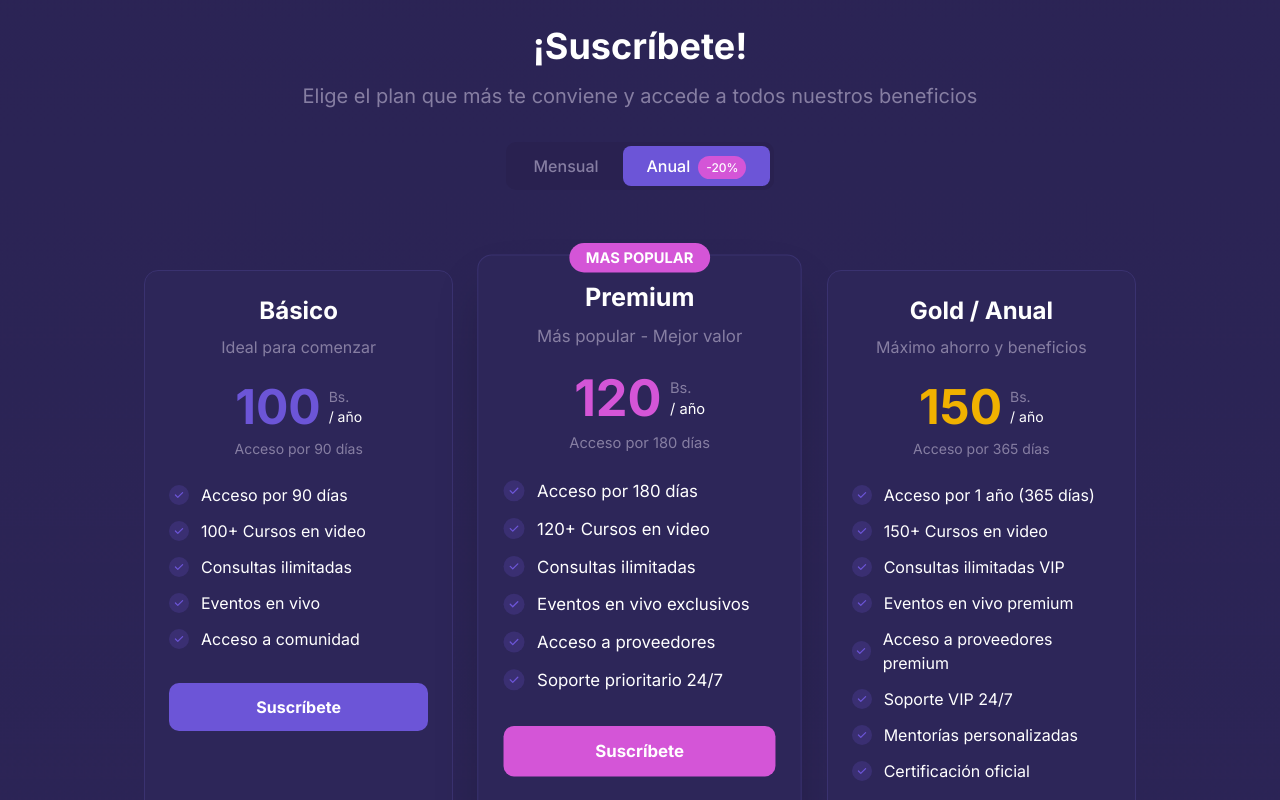
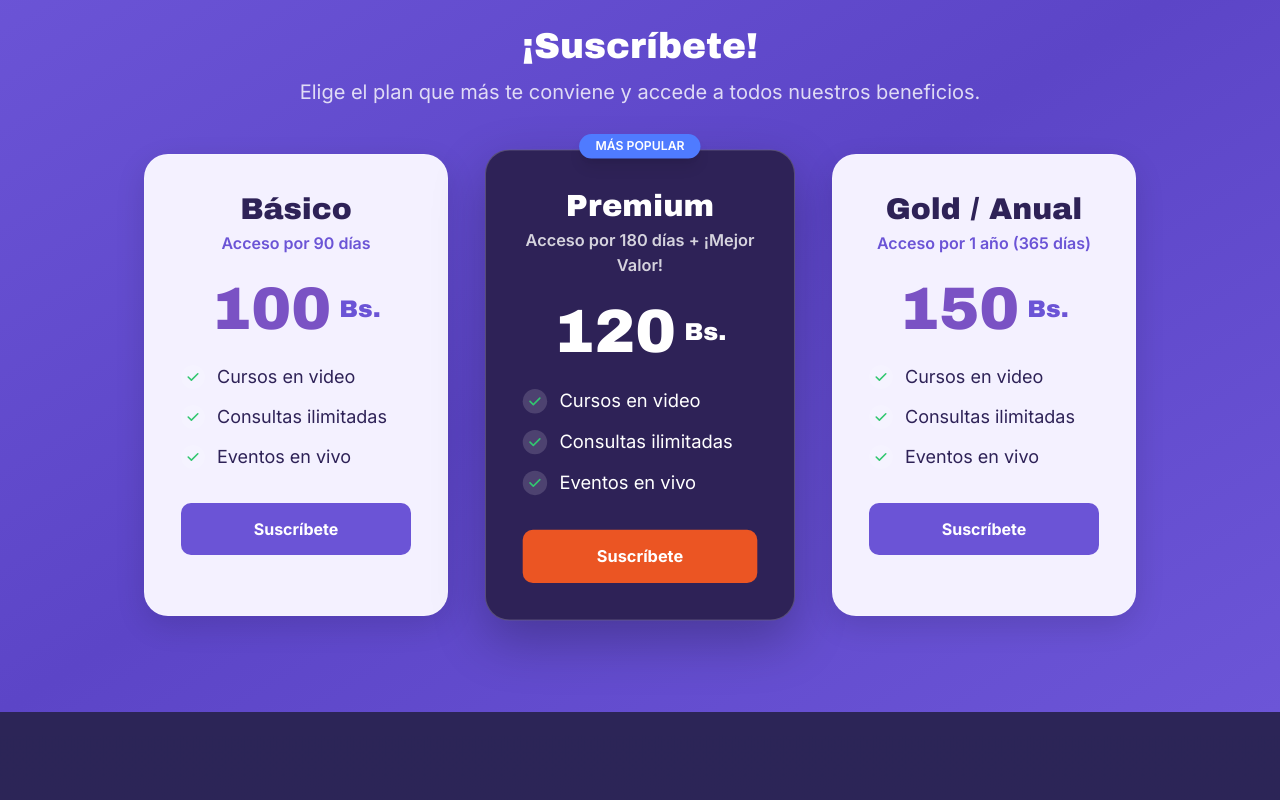
Before and after one commit to CobanAcademy/Proyecto-Landing-Page, a Next.js app: page / in a window 1280 px wide. Shown: the part 4940-5740 px from the top of the page. Built offline with nearby package versions, Linux system fonts and the light colour scheme.

Commit message:
price,FAQ fix design

```diff
--- a/src/components/sections/Pricing.tsx
+++ b/src/components/sections/Pricing.tsx
@@ -1,185 +1,137 @@
 // landing-app/src/components/sections/Pricing.tsx
 'use client';
 
-import React, { useState } from 'react';
+import React from 'react';
+
+type PlanColor = 'basic' | 'premium' | 'gold';
 
 interface Plan {
   name: string;
-  description: string;
-  price: number;
-  duration: string;
+  subtitle: string;
+  price: string;
+  popular?: boolean;
+  color: PlanColor;
   features: string[];
-  popular: boolean;
-  color: 'basic' | 'premium' | 'gold';
 }
-
-const PricingSection = () => {
-  const [isAnnual, setIsAnnual] = useState(true);
 
 const plans: Plan[] = [
   {
     name: 'Básico',
-      description: 'Ideal para comenzar',
-      price: isAnnual ? 100 : 120,
-      duration: isAnnual ? '90 días' : '30 días',
-      features: [
-        'Acceso por 90 días',
-        '100+ Cursos en video',
-        'Consultas ilimitadas',
-        'Eventos en vivo',
-        'Acceso a comunidad'
-      ],
-      popular: false,
-      color: 'basic'
+    subtitle: 'Acceso por 90 días',
+    price: '100',
+    color: 'basic',
+    features: ['Cursos en video', 'Consultas ilimitadas', 'Eventos en vivo'],
   },
   {
     name: 'Premium',
-      description: 'Más popular - Mejor valor',
-      price: isAnnual ? 120 : 150,
-      duration: isAnnual ? '180 días' : '90 días',
-      features: [
-        'Acceso por 180 días',
-        '120+ Cursos en video',
-        'Consultas ilimitadas',
-        'Eventos en vivo exclusivos',
-        'Acceso a proveedores',
-        'Soporte prioritario 24/7'
-      ],
+    subtitle: 'Acceso por 180 días + ¡Mejor Valor!',
+    price: '120',
     popular: true,
-      color: 'premium'
+    color: 'premium',
+    features: ['Cursos en video', 'Consultas ilimitadas', 'Eventos en vivo'],
   },
   {
     name: 'Gold / Anual',
-      description: 'Máximo ahorro y beneficios',
-      price: isAnnual ? 150 : 180,
-      duration: isAnnual ? '365 días' : '180 días',
-      features: [
-        'Acceso por 1 año (365 días)',
-        '150+ Cursos en video',
-        'Consultas ilimitadas VIP',
-        'Eventos en vivo premium',
-        'Acceso a proveedores premium',
-        'Soporte VIP 24/7',
-        'Mentorías personalizadas',
-        'Certificación oficial'
-      ],
-      popular: false,
-      color: 'gold'
-    }
+    subtitle: 'Acceso por 1 año (365 días)',
+    price: '150',
+    color: 'gold',
+    features: ['Cursos en video', 'Consultas ilimitadas', 'Eventos en vivo'],
+  },
 ];
 
-  const getColorClass = (color: Plan['color']) => {
-    switch (color) {
-      case 'basic': return 'border-primary/30';
-      case 'premium': return 'border-accent';
-      case 'gold': return 'border-yellow-500';
-      default: return 'border-border';
-    }
+const priceColor = (color: PlanColor) => {
+  if (color === 'premium') return 'text-white';
+  if (color === 'gold') return 'text-[#7A52C4]';
+  return 'text-[#7A52C4]';
 };
 
-  const getPriceColor = (color: Plan['color']) => {
-    switch (color) {
-      case 'basic': return 'text-primary';
-      case 'premium': return 'text-accent';
-      case 'gold': return 'text-yellow-500';
-      default: return 'text-foreground';
-    }
+const cardBg = (color: PlanColor) => {
+  if (color === 'premium') return 'bg-[#2E2257] text-white';
+  return 'bg-[#F4F1FF] text-[#2E2257]';
 };
 
+const buttonStyle = (color: PlanColor) => {
+  if (color === 'premium') {
+    return 'bg-[#EB5523] hover:bg-[#d94c1f] text-white';
+  }
+  return 'bg-[#6B54D6] hover:bg-[#5b48b7] text-white';
+};
+
+const PricingSection = () => {
   return (
-    <section className="py-16 md:py-24">
+    <section className="py-16 md:py-24 bg-linear-to-br from-[#6C55D7] via-[#5C45C7] to-[#6C55D7]">
       <div className="container-custom">
-        <div className="text-center mb-12">
-          <h2 className="text-3xl md:text-4xl font-bold mb-4">
+        <div className="text-center mb-12 max-w-3xl mx-auto">
+          <h2 className="text-3xl md:text-4xl font-archivo-black text-white mb-3">
             ¡Suscríbete!
           </h2>
-          <p className="text-xl text-muted-foreground mb-8">
-            Elige el plan que más te conviene y accede a todos nuestros beneficios
+          <p className="text-lg md:text-xl text-white/80 font-regular">
+            Elige el plan que más te conviene y accede a todos nuestros beneficios.
           </p>
-
-          {/* Toggle */}
-          <div className="inline-flex items-center bg-background p-1 rounded-lg mb-8">
-            <button
-              className={`px-6 py-2 rounded-md transition-colors ${!isAnnual ? 'bg-primary text-white' : 'text-muted-foreground'}`}
-              onClick={() => setIsAnnual(false)}
-            >
-              Mensual
-            </button>
-            <button
-              className={`px-6 py-2 rounded-md transition-colors ${isAnnual ? 'bg-primary text-white' : 'text-muted-foreground'}`}
-              onClick={() => setIsAnnual(true)}
-            >
-              Anual
-              <span className="ml-2 text-xs bg-accent text-white px-2 py-1 rounded-full">
-                -20%
-              </span>
-            </button>
-          </div>
         </div>
 
-        <div className="grid grid-cols-1 md:grid-cols-3 gap-8 max-w-5xl mx-auto">
-          {plans.map((plan, index) => (
+        <div className="grid grid-cols-1 md:grid-cols-3 gap-8 lg:gap-10 max-w-6xl mx-auto">
+          {plans.map((plan, idx) => (
             <div
-              key={index}
-              className={`relative card border-2 ${getColorClass(plan.color)} ${plan.popular ? 'scale-105 shadow-2xl' : ''}`}
+              key={plan.name}
+              className={`
+                relative rounded-3xl shadow-xl p-8 md:p-9
+                border border-white/20
+                ${cardBg(plan.color)}
+                ${plan.popular ? 'scale-[1.02]' : ''}
+              `}
+              style={{ boxShadow: plan.popular ? '0 20px 50px rgba(0,0,0,0.25)' : '0 10px 30px rgba(0,0,0,0.12)' }}
             >
               {plan.popular && (
-                <div className="absolute -top-3 left-1/2 transform -translate-x-1/2 bg-accent text-white px-4 py-1 rounded-full font-bold text-sm">
-                  MAS POPULAR
+                <div className="absolute -top-4 left-1/2 -translate-x-1/2 bg-[#4F7BFF] text-white px-4 py-1 rounded-full text-xs font-semibold shadow-lg">
+                  MÁS POPULAR
                 </div>
               )}
 
-              <div className="text-center mb-6">
-                <h3 className="text-2xl font-bold mb-2">{plan.name}</h3>
-                <p className="text-muted-foreground">{plan.description}</p>
+              <div className="mb-6 text-center">
+                <h3 className="text-2xl md:text-3xl font-archivo-black mb-1">{plan.name}</h3>
+                <p className={`${plan.color === 'premium' ? 'text-white/80' : 'text-[#6B54D6]'} text-sm md:text-base font-semibold`}>
+                  {plan.subtitle}
+                </p>
+              </div>
 
-                <div className="my-6">
+              <div className="mb-6 text-center">
                 <div className="flex items-center justify-center">
-                    <span className={`text-5xl font-bold ${getPriceColor(plan.color)}`}>
+                  <span className={`text-5xl md:text-6xl font-archivo-black ${priceColor(plan.color)}`}>
                     {plan.price}
                   </span>
-                    <div className="text-left ml-2">
-                      <div className="text-sm text-muted-foreground">Bs.</div>
-                      <div className="text-sm">/ {isAnnual ? 'año' : 'mes'}</div>
-                    </div>
-                  </div>
-                  <div className="text-sm text-muted-foreground mt-2">
-                    Acceso por {plan.duration}
-                  </div>
+                  <span className={`${plan.color === 'premium' ? 'text-white' : 'text-[#6B54D6]'} ml-2 text-2xl font-archivo-black`}>Bs.</span>
                 </div>
               </div>
 
               <ul className="space-y-3 mb-8">
-                {plan.features.map((feature, featureIndex) => (
-                  <li key={featureIndex} className="flex items-center">
-                    <div className="w-5 h-5 bg-primary/20 rounded-full flex items-center justify-center mr-3">
-                      <svg className="w-3 h-3 text-primary" fill="currentColor" viewBox="0 0 20 20">
-                        <path fillRule="evenodd" d="M16.707 5.293a1 1 0 010 1.414l-8 8a1 1 0 01-1.414 0l-4-4a1 1 0 011.414-1.414L8 12.586l7.293-7.293a1 1 0 011.414 0z" clipRule="evenodd" />
+                {plan.features.map((feature) => (
+                  <li key={feature} className="flex items-center text-base md:text-lg">
+                    <span className="w-6 h-6 mr-3 flex items-center justify-center rounded-full bg-white/15 text-[#32C770]">
+                      <svg className="w-4 h-4" fill="currentColor" viewBox="0 0 20 20">
+                        <path
+                          fillRule="evenodd"
+                          d="M16.707 5.293a1 1 0 010 1.414l-8 8a1 1 0 01-1.414 0l-4-4a1 1 0 011.414-1.414L8 12.586l7.293-7.293a1 1 0 011.414 0z"
+                          clipRule="evenodd"
+                        />
                       </svg>
-                    </div>
-                    <span>{feature}</span>
+                    </span>
+                    <span className={plan.color === 'premium' ? 'text-white' : 'text-[#2E2257]'}>{feature}</span>
                   </li>
                 ))}
               </ul>
 
-              <button className={`w-full py-3 rounded-lg font-bold transition-colors ${
-                plan.popular
-                  ? 'bg-accent hover:bg-accent/90 text-white'
-                  : 'bg-primary hover:bg-primary/90 text-white'
-              }`}>
+              <button
+                className={`
+                  w-full py-3 md:py-3.5 rounded-lg font-bold
+                  transition-transform duration-200 hover:scale-[1.01]
+                  ${buttonStyle(plan.color)}
+                `}
+              >
                 Suscríbete
               </button>
             </div>
           ))}
-        </div>
-
-        <div className="text-center mt-12">
-          <p className="text-muted-foreground">
-            Todos los planes incluyen garantía de satisfacción de 30 días
-          </p>
-          <p className="text-sm text-muted-foreground/70 mt-2">
-            *Precios en Bolivianos (Bs.)
-          </p>
         </div>
       </div>
     </section>
```
Also changed, not shown: src/components/sections/FAQ.tsx (+41 -48 lines). Lines whose indentation alone changed are shown as unchanged.
